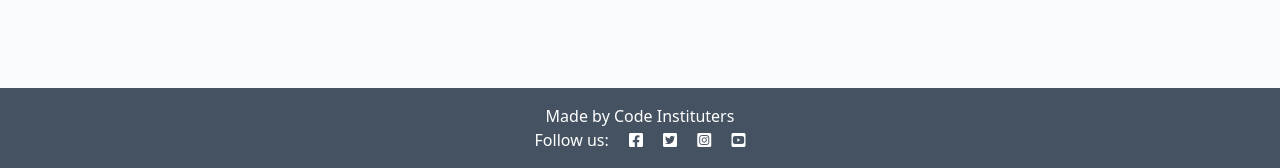
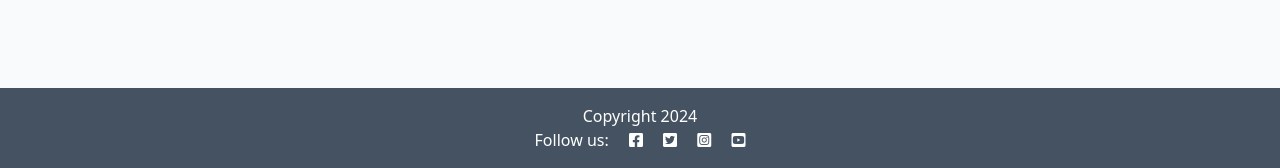
Before and after one commit to eneliviu/django-blog-py, a Django app: page / in a window 1280 px wide. Shown: the part 632-800 px from the top of the page. Run offline with Django 4.2, Linux system fonts and the light colour scheme; data that the repository does not hold is empty; parts of the project's set-up code (start-up, migrations or seed data) failed here and were passed over; some libraries are stand-ins or nearby versions.

Commit message:
Add block content

```diff
--- a/codestar/settings.py
+++ b/codestar/settings.py
@@ -74,8 +74,8 @@ ROOT_URLCONF = 'codestar.urls'
 TEMPLATES = [
     {
         'BACKEND': 'django.template.backends.django.DjangoTemplates',
-        'DIRS': [TEMPLATES_DIR],
-        'APP_DIRS': True,
+        'DIRS': [TEMPLATES_DIR],  # templates directory in the base, or top-level directory.
+        'APP_DIRS': True,  # Django looks for a templates directory inside all app directories.
         'OPTIONS': {
             'context_processors': [
                 'django.template.context_processors.debug',
--- a/templates/base.html
+++ b/templates/base.html
@@ -60,7 +60,11 @@
 
     <!-- Footer -->
     <footer class="footer mt-auto py-3 dark-bg">
-        <p class="m-0 text-center text-white">Made by Code Instituters</p>
+        <p class="m-0 text-center text-white">
+            {% block copyright %}
+                Copyright 2024
+            {% endblock copyright %}
+        </p>
         <p class="m-0 text-center text-white">Follow us: <i class="fab fa-facebook-square ms-3"></i>
             <i class="fab fa-twitter-square ms-3"></i>
             <i class="fab fa-instagram-square ms-3"></i>
```
